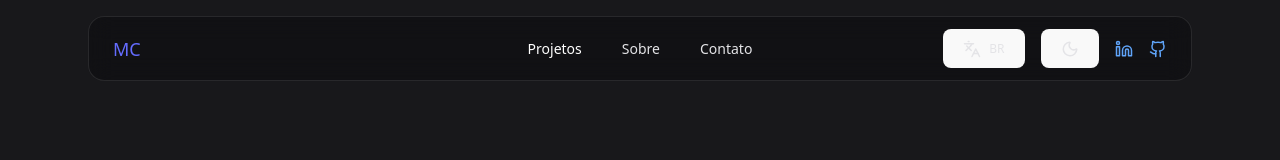
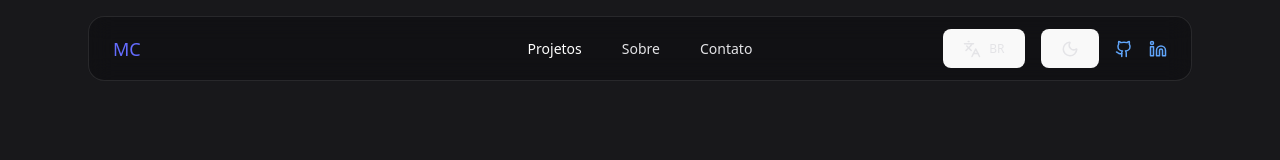
Before and after one commit to MarcosCondeJr/my-portfolio, a React (Vite) app: page / in a window 1280 px wide. Shown: the top 160 px of the page. Built offline with nearby package versions, Linux system fonts and the light colour scheme.

Commit message:
ref: ajustes nav bar

```diff
--- a/src/components/layout/Navbar.jsx
+++ b/src/components/layout/Navbar.jsx
@@ -130,22 +130,22 @@
 
               {/* Links */}
               <a
-                href="https://linkedin.com/in/seu-linkedin"
+                href="https://github.com/marcoscondejr"
+                target="_blank"
+                rel="noreferrer"
+                className="hover:text-blue-400 transition"
+                aria-label="GitHub"
+              >
+                <Github size={18} color="#60A5FA" />
+              </a>
+              <a
+                href="https://www.linkedin.com/in/marcos-conde-481627285/"
                 target="_blank"
                 rel="noreferrer"
                 className="hover:text-blue-400 transition"
                 aria-label="LinkedIn"
               >
                 <Linkedin size={18} color="#60A5FA" />
-              </a>
-              <a
-                href="https://github.com/seu-github"
-                target="_blank"
-                rel="noreferrer"
-                className="hover:text-blue-400 transition"
-                aria-label="GitHub"
-              >
-                <Github size={18} color="#60A5FA" />
               </a>
             </div>
 
```
